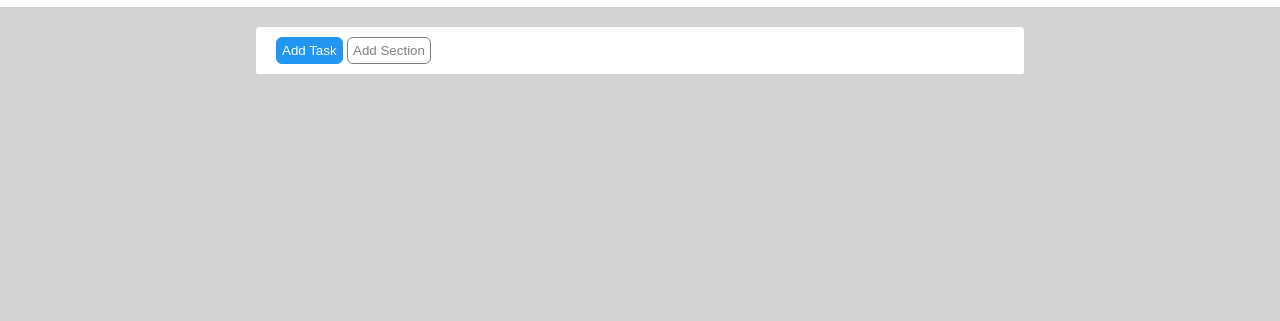
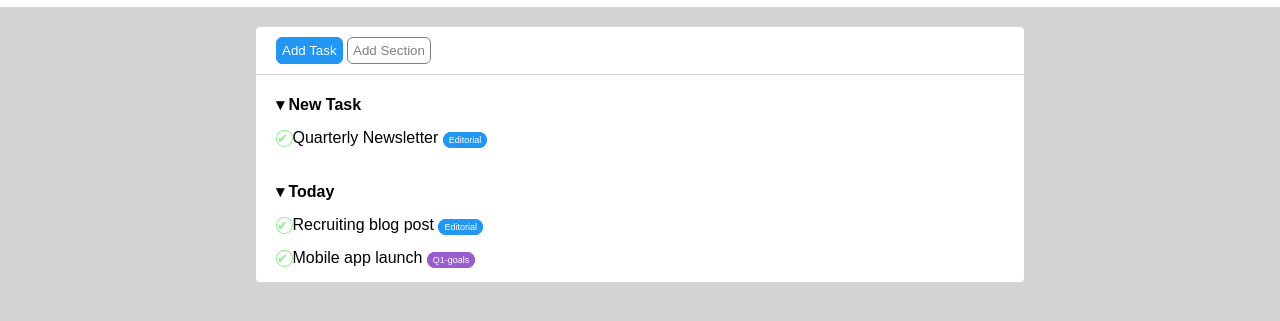
Before and after one commit to domenicatonziello/html-css-toboolist, a plain HTML site: page index.html in a window 1280 px wide. Shown: the part 83-404 px from the top of the page. Drawn offline with Linux system fonts and the light colour scheme.

Commit message:
added task

```diff
--- a/css/style.css
+++ b/css/style.css
@@ -36,9 +36,9 @@ h1{
 #task{
     background-color: #2196f3;
     color: white;
-    border-radius: 6px;
     padding: 5px;
     border: 1px solid #2196f3 ;
+    border-radius: 6px;
 }
 #section{
     background-color: white;
@@ -47,3 +47,30 @@ h1{
     padding: 5px;
     border: 1px solid grey ;
 }
+
+.new-task{
+    margin: 20px;
+}
+.categories{
+    padding-bottom: 15px;
+}
+.right{
+    border: 1px solid lightgreen;
+    border-radius: 50%;
+    color: lightgreen;
+    font-size: 13px;
+}
+.editorial,.goals{
+    font-size: 9px;
+    border-radius:50px;
+    padding: 2px 5px ;
+    color: white;
+}
+.editorial{
+    background-color: #2196f3;
+    border: 1px solid #2196f3 ;
+}
+.goals{
+    background-color: rgb(153, 92, 209);
+    border: 1px solid rgb(153, 92, 209);
+}
--- a/index.html
+++ b/index.html
@@ -18,9 +18,15 @@
             <button id="task"> Add Task </button>
             <button id="section"> Add Section </button>
         </header>
-        <section>
-
-        </section>
+        <div class="new-task">
+            <h4 class="categories">&#x25BE; New Task </h4>
+            <p class="categories"> <span class="right"> &#10004; </span> Quarterly Newsletter <span class="editorial">Editorial</span> </p>
+        </div>
+        <div class="new-task">
+            <h4 class="categories">&#x25BE; Today </h4>
+            <p class="categories"> <span class="right"> &#10004; </span> Recruiting blog post <span class="editorial">Editorial</span> </p>
+            <p class="categories"> <span class="right"> &#10004; </span> Mobile app launch <span class="goals">Q1-goals</span> </p>
+        </div>
     </main>
 
 </body>
```
